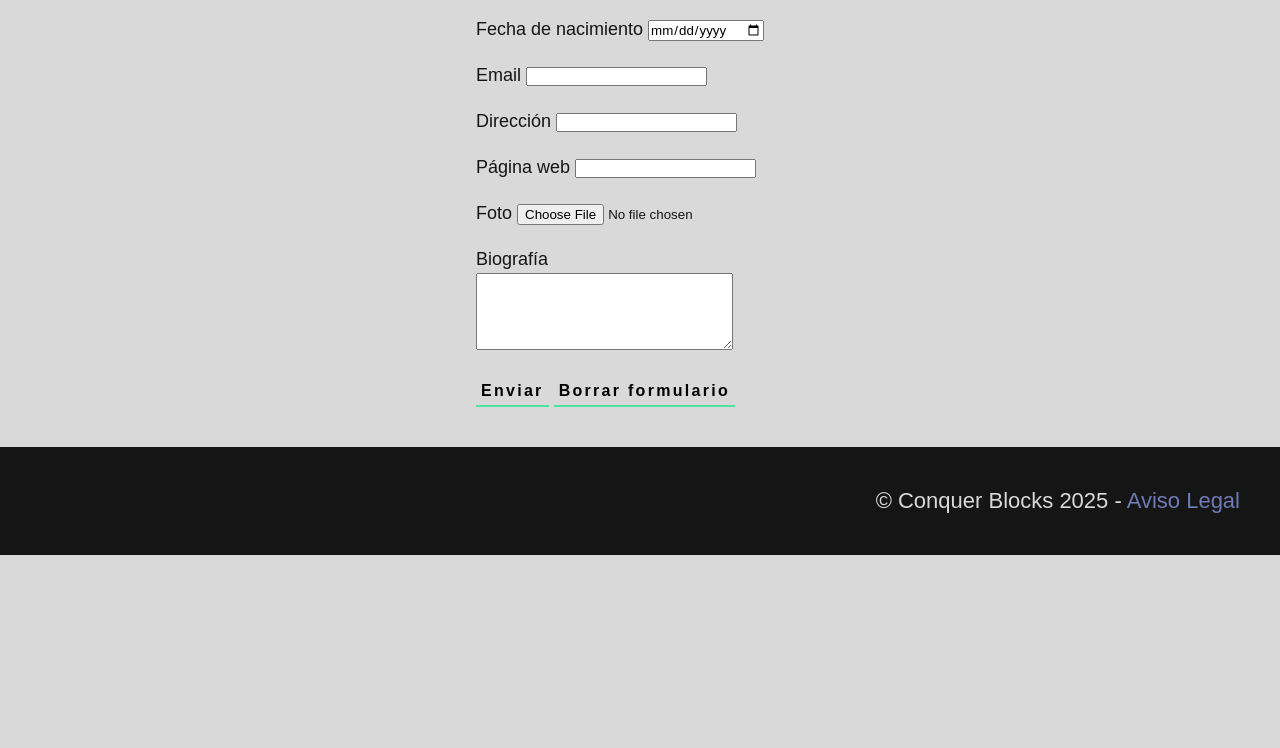
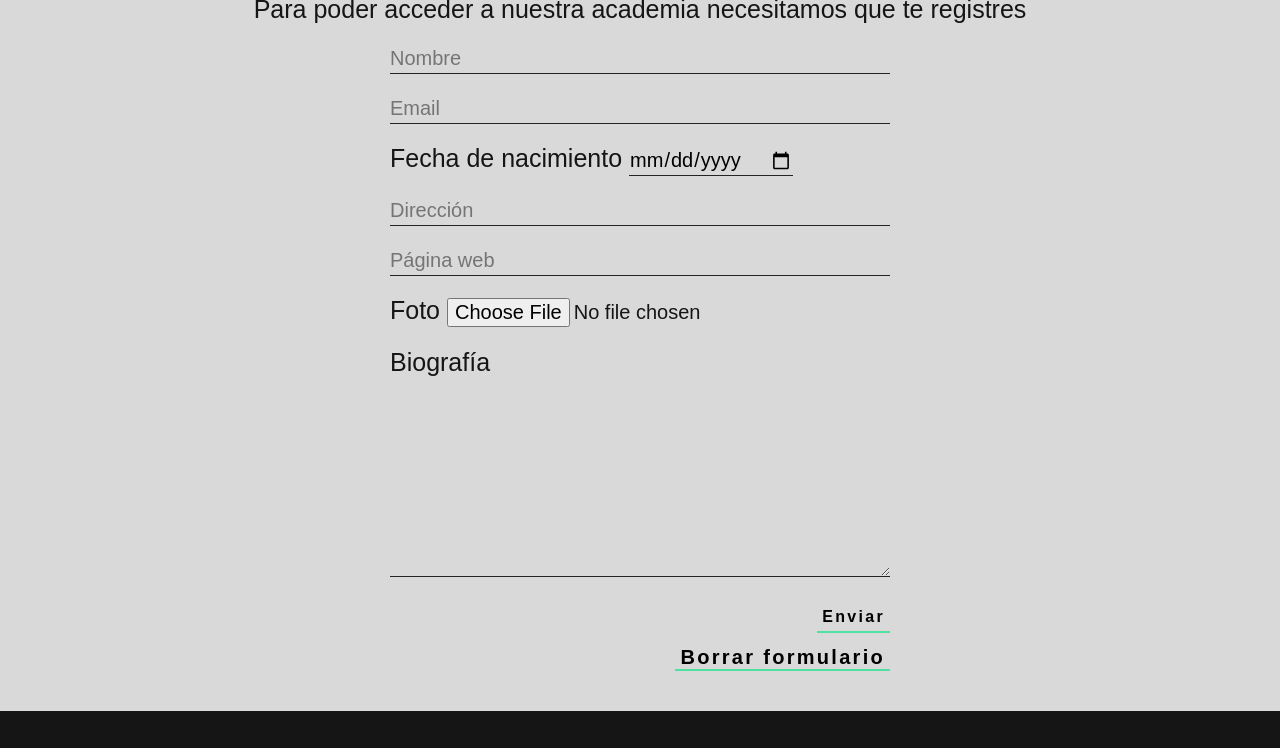
Before and after one commit to ThePowerty/Proyecto, a plain HTML site: page registro.html in a window 1280 px wide. Shown: the part 274-1022 px from the top of the page. Before the commit the page ends 829 px from the top, so only its background shows below. Drawn offline with Linux system fonts and the light colour scheme; a web font is replaced by a local one.

Commit message:
last commit, responsive to desktop and fix forms

```diff
--- a/css/normalize.css
+++ b/css/normalize.css
@@ -33,12 +33,27 @@ h2 {
   font-weight: 700;
 }
 
-@media (min-width: 1025px) {
-  html {
-      font-size: 18px;
+@media (min-width: 768px) {
+  h1 {
+    font-size: 60px;
   }
 
-  body {
-      line-height: 28px;
+  h2 {
+    font-size: 45px;
+  }
+
+  p {
+    font-size: 25px;
   }
 }
+
+@media (min-width: 1025px) {
+  h1 {
+    font-size: 85px;
+  }
+
+  h2 {
+    font-size: 55px;
+  }
+
+}
--- a/css/style.css
+++ b/css/style.css
@@ -101,6 +101,7 @@ footer {
 .left{
   display: flex;
   flex-direction: column;
+  align-self: start;
   gap: 1rem;
   text-align: start;
 }
@@ -108,21 +109,26 @@ footer {
 .right{
   display: flex;
   flex-direction: column;
+  align-self: flex-end;
   gap: 1rem;
   text-align: end;
 }
 
-.btn {
+.btn, .btn input {
   width: fit-content;
   align-self: flex-end;
   padding: 5px;
   background-color: transparent;
   border: none;
-  border-bottom: 2px solid #4EE1A0;
+  border-bottom: 2px solid #4EE1A0 !important;
   cursor: pointer;
   font-size: 16px;
   font-weight: 600;
   letter-spacing: 2.29px;
+}
+
+.btn:hover {
+  border-bottom: 2px solid #6A5ACD !important;
 }
 
 .form {
@@ -131,9 +137,13 @@ footer {
 
 .form form {
   display: grid;
-  grid-template-columns: 1fr 1fr;
+  grid-template-columns: 1fr;
   gap: 1rem;
   align-items: center;
+}
+
+.form form input{
+  height: 30px;
 }
 
 .form-btn {
@@ -142,12 +152,28 @@ footer {
   gap: 8px;
 }
 
+.form input,
+.form textarea {
+    background-color: transparent;
+    border: none;
+    border-bottom: 1px solid #242424;
+}
+
+.form input:focus-visible,
+.form textarea:focus-visible {
+    outline: none;
+    border-bottom: 2px solid #4EE1A0;
+}
+
+.form .photo input {
+  border: none;
+}
+
 .container iframe {
   width: 100%;
   height: 300px;
 }
 
-/* Media Queries */
 @media (min-width: 768px) {
   header {
     flex-direction: row;
@@ -168,7 +194,7 @@ footer {
 
   nav ul {
     display: flex;
-    gap: 2rem;
+    gap: 1rem;
     max-height: 500px;
     opacity: 1;
   }
@@ -178,8 +204,31 @@ footer {
     transition: 1s;
   }
 
+  .form form input{
+    font-size: 18px;
+  }
+
   footer {
     font-size: 22px;
     text-align: end;
   }
 }
+
+@media (min-width: 1025px) {
+  .container {
+    padding: 40px 250px;
+  }
+
+  .hr {
+    margin: 0 200px;
+  }
+
+  .form form input{
+    font-size: 20px;
+  }
+
+  .form textarea {
+    width: 500px;
+    height: 200px;
+  }
+}
--- a/registro.html
+++ b/registro.html
@@ -57,50 +57,38 @@
     </header>
 
     <main>
-      <section class="container">
+      <section class="container form">
         <h1>Regístrate</h1>
         <p>
           Para poder acceder a nuestra academia necesitamos que te registres
         </p>
-        <form class="left">
-          <p>
-            <label for="name">Nombre completo</label>
-            <input type="text" name="name" id="name" />
-          </p>
+        <form>
+          <input type="text" name="name" id="name" placeholder="Nombre" required/>
+
+            <input type="email" name="email" id="email" required placeholder="Email"/>
 
           <p>
             <label for="birthday">Fecha de nacimiento</label>
             <input type="date" name="birthday" id="birthday" />
           </p>
 
-          <p>
-            <label for="email">Email</label>
-            <input type="email" name="email" id="email" required />
-          </p>
+            <input type="text" name="address" id="address" placeholder="Dirección"/>
 
-          <p>
-            <label for="address">Dirección</label>
-            <input type="text" name="address" id="address" />
-          </p>
+            <input type="url" name="web" id="web" placeholder="Página web"/>
 
-          <p>
-            <label for="web">Página web</label>
-            <input type="url" name="web" id="web" />
-          </p>
-
-          <p>
+          <p class="photo">
             <label for="photo">Foto</label>
             <input type="file" name="photo" id="photo" />
           </p>
 
-          <p>
+          <p class="bio">
             <label for="bio">Biografía</label><br />
-            <textarea name="bio" id="bio" cols="30" rows="5"></textarea>
+            <textarea name="bio" id="bio" cols="50" rows="5"></textarea>
           </p>
 
-          <div>
+          <div class="form-btn">
             <button class="btn">Enviar</button>
-            <input type="reset" value="Borrar formulario" class="btn"/>
+            <input type="reset" value="Borrar formulario" class="btn" />
           </div>
         </form>
       </section>
```
Also changed, not shown: contacto.html (+3 -9 lines), css/about.css (+12 -0 lines), css/index.css (+35 -0 lines), index.html (+7 -6 lines), login.html (+5 -11 lines).
